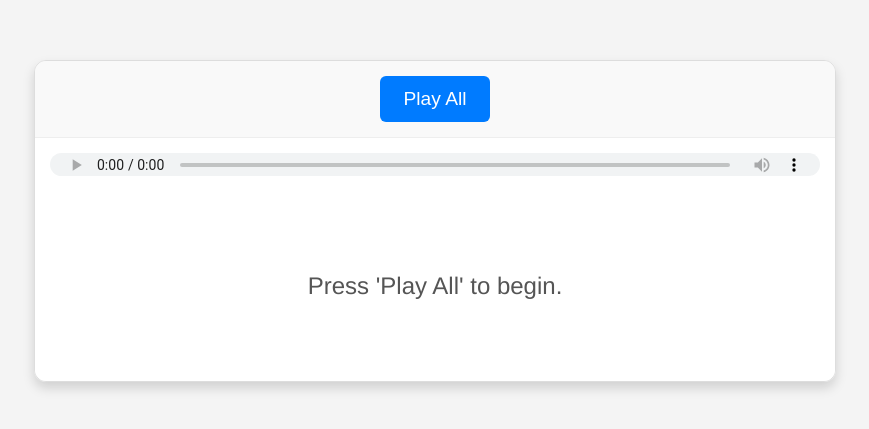
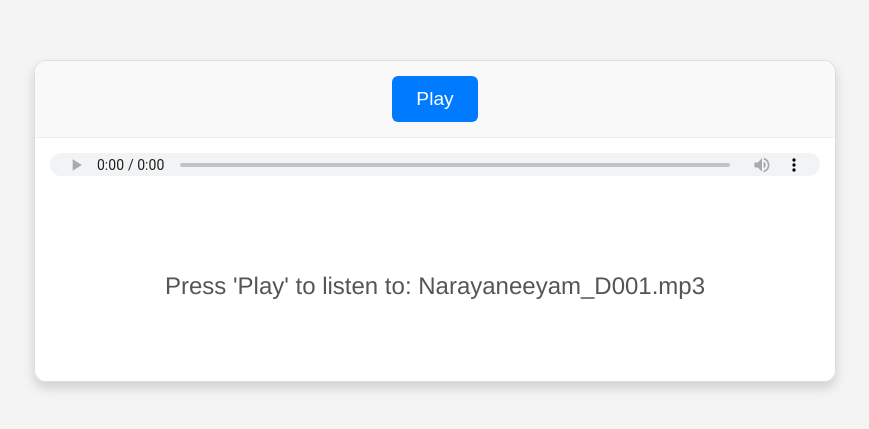
Before and after one commit to naveen1241/narayaneeyam_audio_sync, a plain HTML site: page Audio_Sync_S_Verses_Only/index.html in a window 1280 px wide. Shown: the part 179-608 px from the top of the page, without its empty margins (205-1074 px from the left). Drawn offline with Linux system fonts and the light colour scheme.

Commit message:
Update index.html

```diff
--- a/Audio_Sync_S_Verses_Only/index.html
+++ b/Audio_Sync_S_Verses_Only/index.html
@@ -16,7 +16,7 @@
         }
         .player-container {
             width: 100%;
-            max-width: 800px; /* Adjusted window size */
+            max-width: 800px;
             margin: auto;
             border: 1px solid #ddd;
             border-radius: 12px;
@@ -29,9 +29,9 @@
             padding: 15px;
             background: #f9f9f9;
         }
-        #play-all-button {
-            padding: 12px 24px; /* Adjusted button size */
-            font-size: 1.2em; /* Adjusted button font size */
+        #play-button {
+            padding: 12px 24px;
+            font-size: 1.2em;
             background-color: #007bff;
             color: white;
             border: none;
@@ -39,7 +39,7 @@
             cursor: pointer;
             transition: background-color 0.3s ease;
         }
-        #play-all-button:hover {
+        #play-button:hover {
             background-color: #0056b3;
         }
         .audio-controls {
@@ -53,7 +53,7 @@
         .text-display {
             min-height: 150px;
             padding: 20px;
-            font-size: 1.5em; /* Adjusted text display font size */
+            font-size: 1.5em;
             text-align: center;
             line-height: 1.6;
             background: #fff;
@@ -82,7 +82,7 @@
 
 <div class="player-container" aria-live="polite">
     <div class="controls-row">
-        <button id="play-all-button">Play All</button>
+        <button id="play-button">Play</button>
     </div>
     <audio id="audio-player" class="audio-controls" controls aria-label="Audio player">
         <track id="audio-track" kind="captions" srclang="en" label="Captions" default>
@@ -94,7 +94,7 @@
     const audioPlayer = document.getElementById('audio-player');
     const audioTrack = document.getElementById('audio-track');
     const textDisplay = document.getElementById('text-display');
-    const playAllButton = document.getElementById('play-all-button');
+    const playButton = document.getElementById('play-button');
 
     // --- Configuration: Paths are relative to the index.html file ---
     const config = {
@@ -103,35 +103,11 @@
         vttFolder: './Audio_Sync_S_Verses_Only/vtt_split_meaning/' // vtt_output is a subfolder
     };
 
-    let recitations = [];
-    let currentTrackIndex = 0;
-
     function updateTextDisplay(text, isHighlight = false, isError = false) {
         textDisplay.textContent = text;
         textDisplay.classList.toggle('highlight', isHighlight);
         textDisplay.classList.toggle('loading', false);
         textDisplay.classList.toggle('error', isError);
-    }
-
-    function loadAudioAndTrack(index) {
-        if (index < 0 || index >= recitations.length) {
-            console.log("Playlist finished. Resetting to start.");
-            updateTextDisplay("Playlist finished.");
-            currentTrackIndex = 0;
-            return;
-        }
-
-        currentTrackIndex = index;
-        const currentRecitationData = recitations[currentTrackIndex];
-
-        const audioFilename = currentRecitationData.audio;
-        const vttFilename = audioFilename.replace('.mp3', '.vtt');
-
-        audioPlayer.src = `${config.audioFolder}${audioFilename}`;
-        audioTrack.src = `${config.vttFolder}${vttFilename}`;
-
-        audioPlayer.load();
-        updateTextDisplay(`Loading: ${audioFilename}`);
     }
 
     async function loadData() {
@@ -141,12 +117,18 @@
             if (!response.ok) {
                 throw new Error(`HTTP error! status: ${response.status}`);
             }
-            recitations = await response.json();
+            const recitations = await response.json();
+            if (recitations && recitations.length > 0) {
+                const firstRecitationData = recitations[0];
+                const audioFilename = firstRecitationData.audio;
+                const vttFilename = audioFilename.replace('.mp3', '.vtt');
 
-            if (recitations && recitations.length > 0) {
-                loadAudioAndTrack(0);
-                playAllButton.style.display = 'block';
-                updateTextDisplay("Press 'Play All' to begin.");
+                audioPlayer.src = `${config.audioFolder}${audioFilename}`;
+                audioTrack.src = `${config.vttFolder}${vttFilename}`;
+
+                audioPlayer.load();
+                updateTextDisplay(`Press 'Play' to listen to: ${audioFilename}`);
+                playButton.style.display = 'block';
             } else {
                 throw new Error("No recitation data found.");
             }
@@ -159,30 +141,14 @@
     audioTrack.addEventListener('cuechange', () => {
         const activeCues = audioTrack.track.activeCues;
         if (activeCues && activeCues.length > 0) {
-            // Access the text from the correct property of the first cue
             updateTextDisplay(activeCues[0].text, true);
         } else {
             updateTextDisplay("");
         }
     });
 
-    playAllButton.addEventListener('click', () => {
-        if (recitations && recitations.length > 0) {
-            if (audioPlayer.ended) {
-                loadAudioAndTrack(0);
-            }
-            audioPlayer.play();
-        }
-    });
-
-    audioPlayer.addEventListener('ended', () => {
-        const nextTrackIndex = currentTrackIndex + 1;
-        if (nextTrackIndex < recitations.length) {
-            loadAudioAndTrack(nextTrackIndex);
-            audioPlayer.play();
-        } else {
-            updateTextDisplay("Playlist finished.");
-        }
+    playButton.addEventListener('click', () => {
+        audioPlayer.play();
     });
 
     document.addEventListener('DOMContentLoaded', loadData);
```
